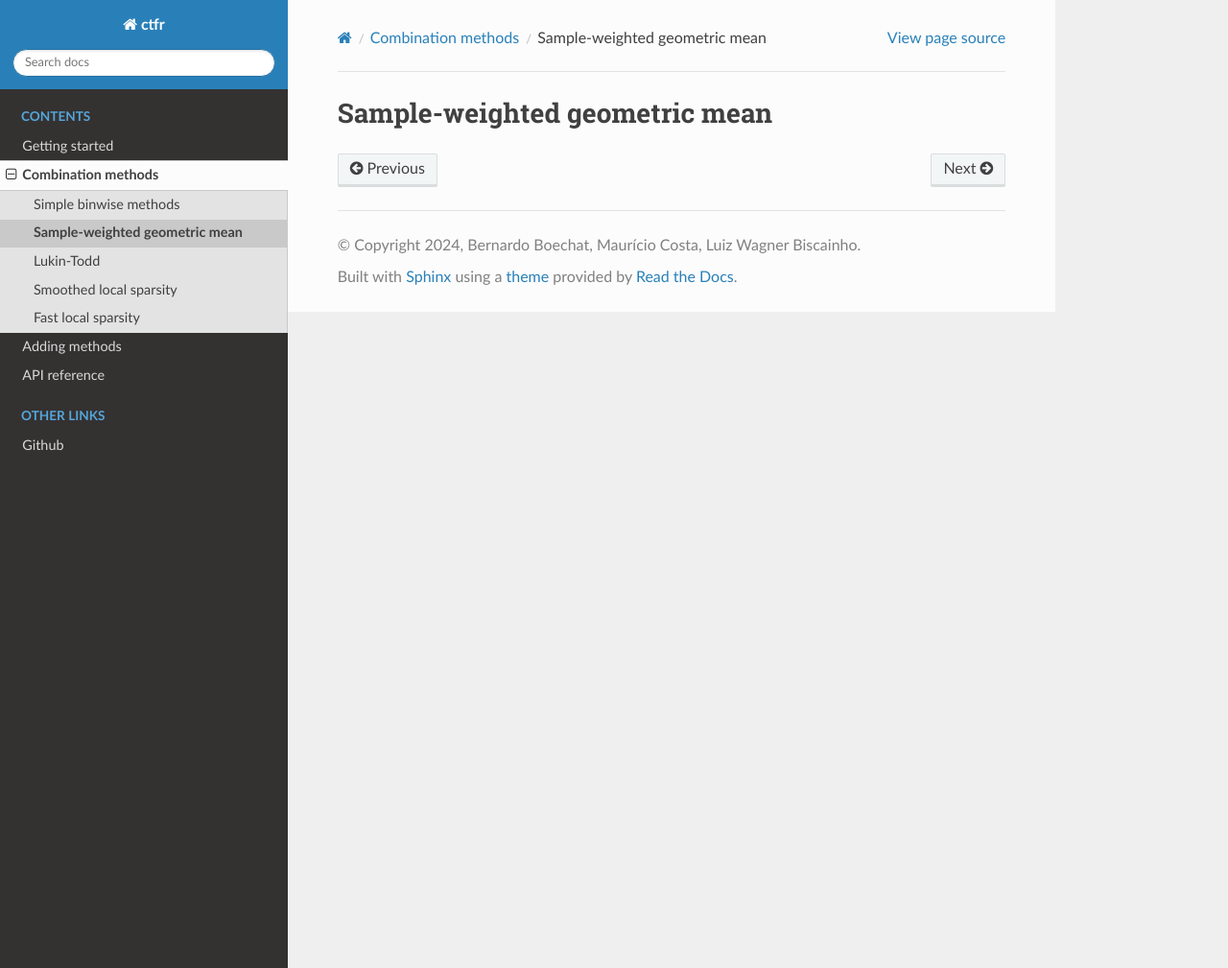
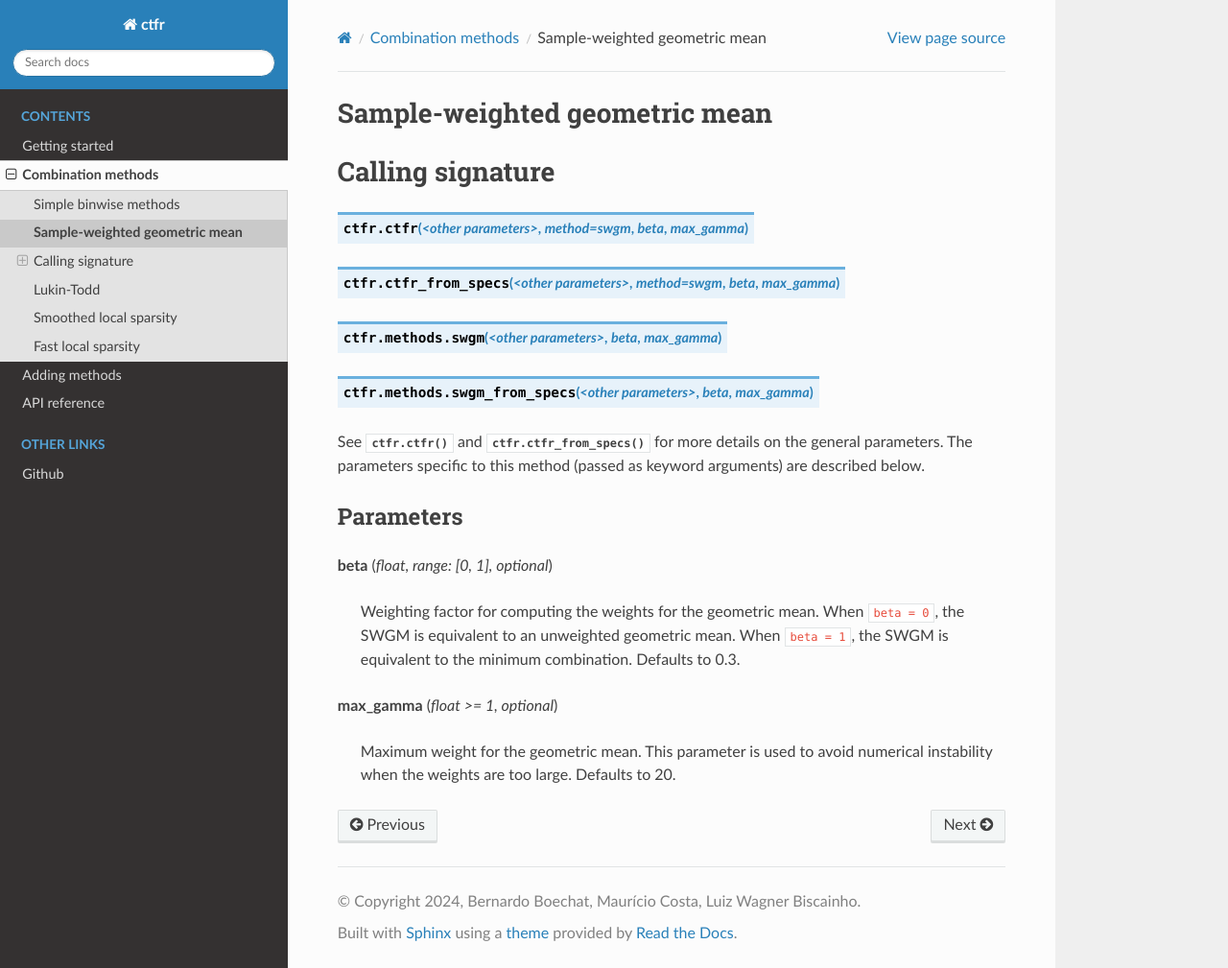
Before and after one commit to b-boechat/ctfr, a Sphinx documentation site: the page built from docs/combination_methods/swgm/index.rst, in a window 1280 px wide and 1009 px high. Shown: the whole window at 96% size. Built offline with Sphinx 7.4.7 and the Read the Docs theme 3.1.0, drawn with Linux system fonts in a browser that asks for light colours; formulas are drawn with MathJax 3.

Commit message:
Add script to document methods'. parameters.

```diff
--- a/docs/combination_methods/index.rst
+++ b/docs/combination_methods/index.rst
@@ -4,7 +4,7 @@ Combination methods
 ===================
 
 .. toctree::
-   :maxdepth: 3
+   :maxdepth: 1
 
    binwise
    swgm/index
--- /dev/null
+++ b/docs/combination_methods/swgm/calling.rst
@@ -0,0 +1,27 @@
+Calling signature
+=================
+
+.. function:: ctfr.ctfr(<other parameters>, method=swgm, beta, max_gamma)
+   :noindex:
+
+.. function:: ctfr.ctfr_from_specs(<other parameters>, method=swgm, beta, max_gamma)
+   :noindex:
+
+.. function:: ctfr.methods.swgm(<other parameters>, beta, max_gamma)
+   :noindex:
+
+.. function:: ctfr.methods.swgm_from_specs(<other parameters>, beta, max_gamma)
+   :noindex:
+
+See :func:`ctfr.ctfr` and :func:`ctfr.ctfr_from_specs` for more details on the general parameters. The parameters specific to this method (passed as keyword arguments) are described below.
+
+Parameters
+----------
+
+**beta** (`float, range: [0, 1], optional`)
+
+   Weighting factor for computing the weights for the geometric mean. When ``beta = 0``, the SWGM is equivalent to an unweighted geometric mean. When ``beta = 1``, the SWGM is equivalent to the minimum combination. Defaults to 0.3.
+
+**max_gamma** (`float >= 1, optional`)
+
+   Maximum weight for the geometric mean. This parameter is used to avoid numerical instability when the weights are too large. Defaults to 20.
--- a/docs/combination_methods/swgm/index.rst
+++ b/docs/combination_methods/swgm/index.rst
@@ -1,2 +1,4 @@
 Sample-weighted geometric mean
 ===============================
+
+.. include:: calling.rst
--- /dev/null
+++ b/docs/scripts/combination_parameters_doc.py
@@ -0,0 +1,60 @@
+import os
+from ctfr import _methods_dict
+
+PAGE_TITLE = "Calling signature"
+PARAMETERS_SUBTITLE = "Parameters"
+COMBINATION_METHODS_DOC_FOLDER = "combination_methods"
+FILE_NAME = "calling.rst"
+
+
+
+class CombinationParametersDoc:
+    def __init__(self, method_key) -> None:
+        self.method_key = method_key
+        self.method_entry = _methods_dict[method_key]
+        self.output_path = os.path.join(COMBINATION_METHODS_DOC_FOLDER, self.method_key, FILE_NAME)
+
+    def signature_end(self, is_generic_function):
+        parameters_names = self.method_entry["parameters"].keys()
+        if parameters_names:
+            if is_generic_function:
+                segment = f", method={self.method_key}"
+            else:
+                segment = ""
+            segment += ", " + ", ".join(parameters_names)
+        else:
+            segment += ""
+        return segment + ")"
+
+    def doc_parameter(self, parameter_name):
+        parameter_entry = self.method_entry["parameters"][parameter_name]
+        first_line = f"**{parameter_name}** (`{parameter_entry['type_and_info']}, optional`)"
+        second_line = f"   {parameter_entry['description']}"
+        return first_line + "\n\n" + second_line
+
+    def run(self, verbose=False):
+        if verbose:
+            print(f"Documenting {self.method_key} parameters to {self.output_path}")
+        with open(self.output_path, "w") as f:
+            f.write(PAGE_TITLE + "\n")
+            f.write("=" * len(PAGE_TITLE) + "\n\n")
+            #f.write(".. currentmodule:: ctfr" + "\n\n")
+            f.write('.. function:: ctfr.ctfr(<other parameters>')
+            f.write(self.signature_end(True) + "\n" + "   :noindex:" + "\n\n")
+            f.write('.. function:: ctfr.ctfr_from_specs(<other parameters>')
+            f.write(self.signature_end(True) + "\n" + "   :noindex:" + "\n\n")
+            f.write(f'.. function:: ctfr.methods.{self.method_key}(<other parameters>')
+            f.write(self.signature_end(False) + "\n" + "   :noindex:" + "\n\n")
+            f.write(f'.. function:: ctfr.methods.{self.method_key}_from_specs(<other parameters>')
+            f.write(self.signature_end(False) + "\n" + "   :noindex:" + "\n\n")
+            f.write("See :func:`ctfr.ctfr` and :func:`ctfr.ctfr_from_specs` for more details on the general parameters. The parameters specific to this method (passed as keyword arguments) are described below." + "\n\n")
+            f.write(PARAMETERS_SUBTITLE + "\n")
+            f.write("-" * len(PARAMETERS_SUBTITLE) + "\n\n")
+            for parameter_name in self.method_entry["parameters"].keys():
+                f.write(self.doc_parameter(parameter_name) + "\n\n")
+
+
+if __name__ == '__main__':
+    import sys
+    doc = CombinationParametersDoc(sys.argv[-1])
+    doc.run(verbose=True)
```
Also changed, not shown: docs/scripts/ipynb_to_gallery.py (renamed from docs/ipynb_to_gallery.py).
